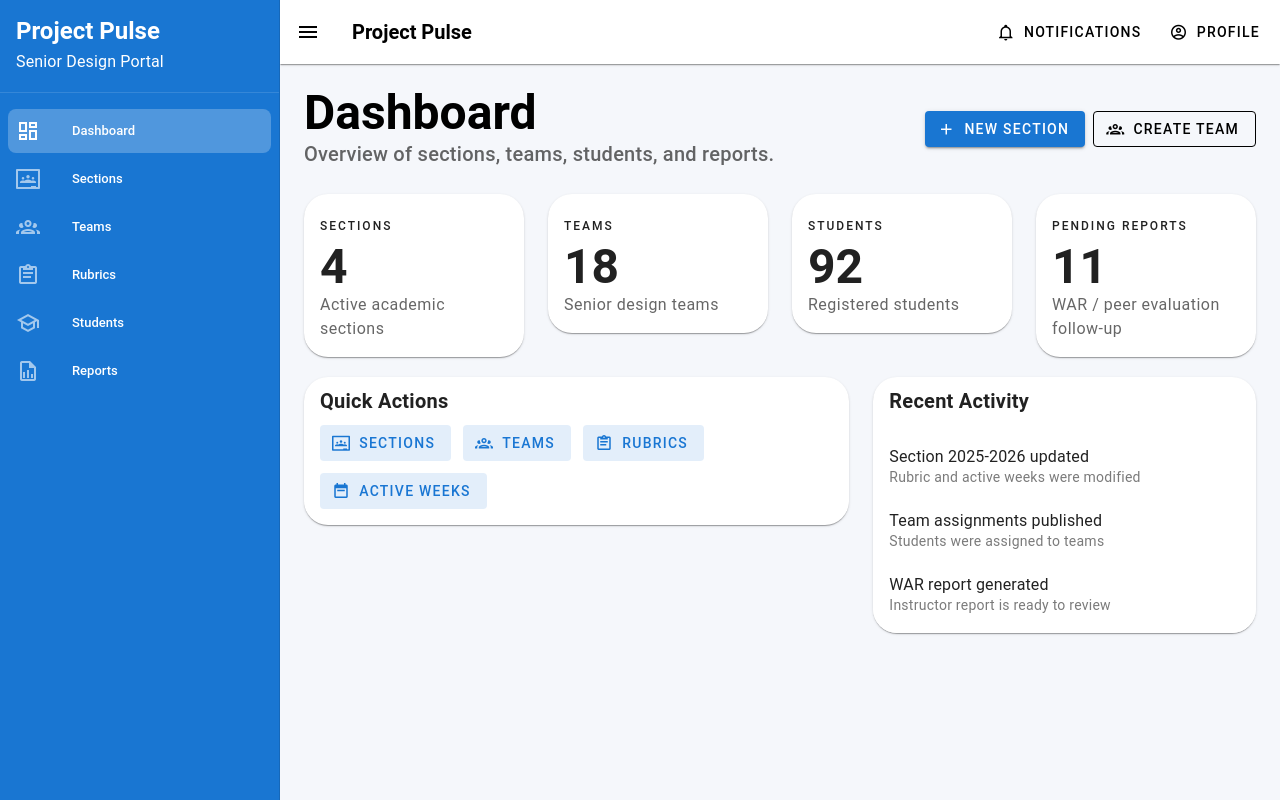
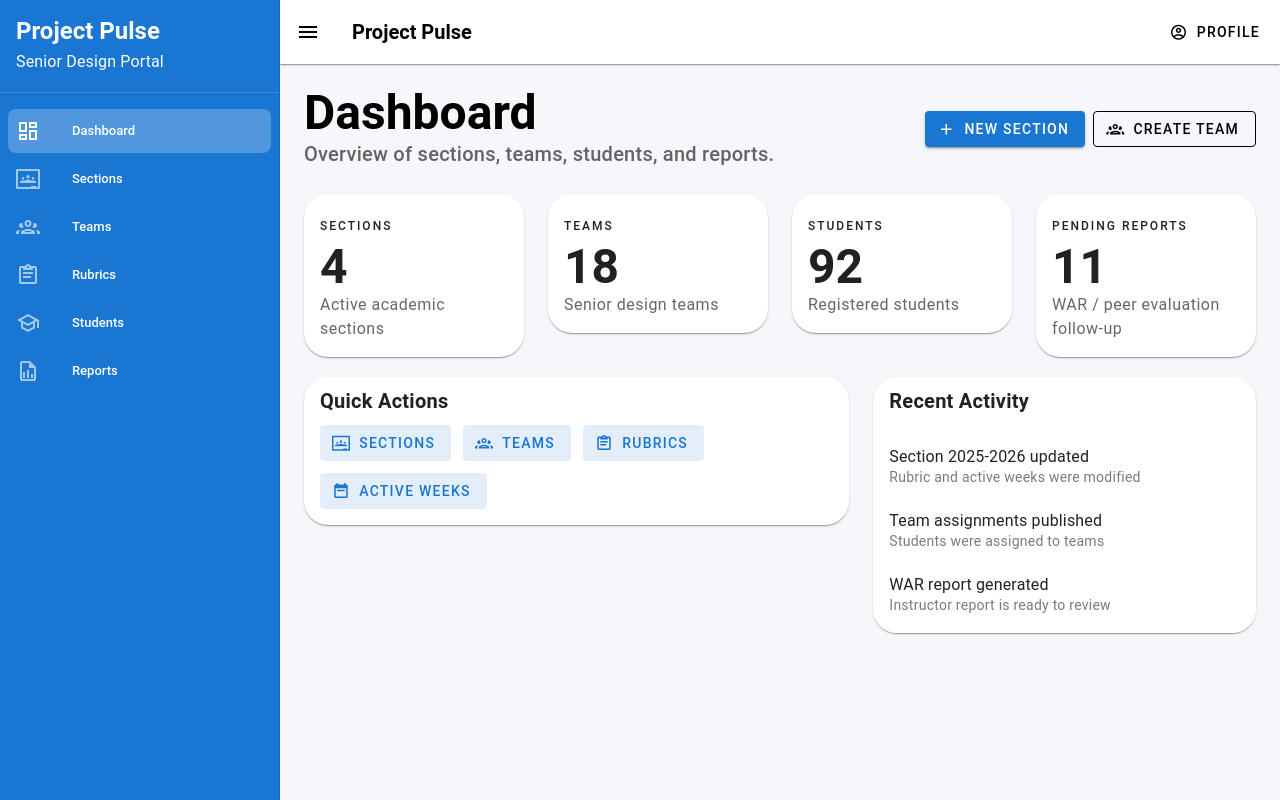
Before and after one commit to kayleechristine/project-pulse, a Vue app in the folder frontend/: page /dashboard in a window 1280 px wide. Built offline with nearby package versions, Linux system fonts and the light colour scheme.

Commit message:
remove unused notifications tab from header

```diff
--- a/frontend/src/layouts/MainLayout.vue
+++ b/frontend/src/layouts/MainLayout.vue
@@ -29,7 +29,6 @@
       <v-app-bar-nav-icon @click="drawer = !drawer" />
       <v-toolbar-title class="font-weight-bold">Project Pulse</v-toolbar-title>
       <v-spacer />
-      <v-btn variant="text" prepend-icon="mdi-bell-outline">Notifications</v-btn>
       <v-btn variant="text" prepend-icon="mdi-account-circle-outline">Profile</v-btn>
     </v-app-bar>
 
```
